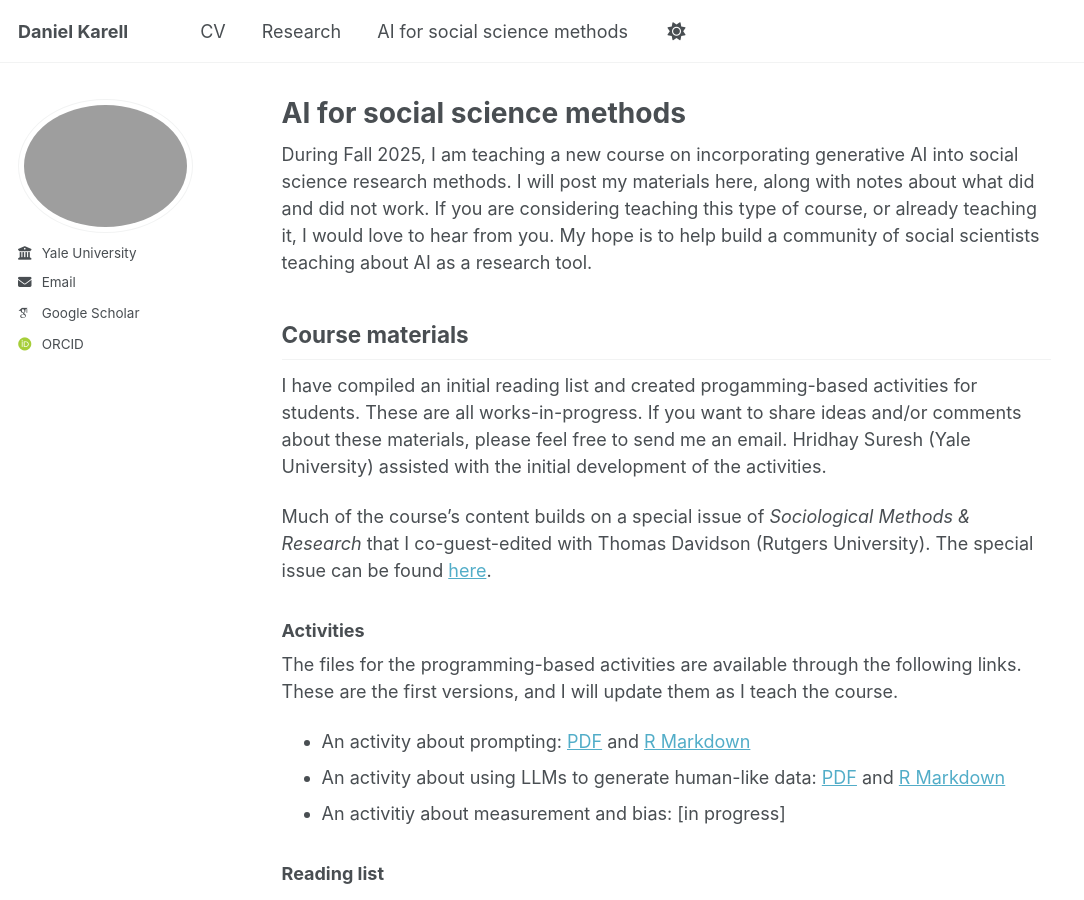
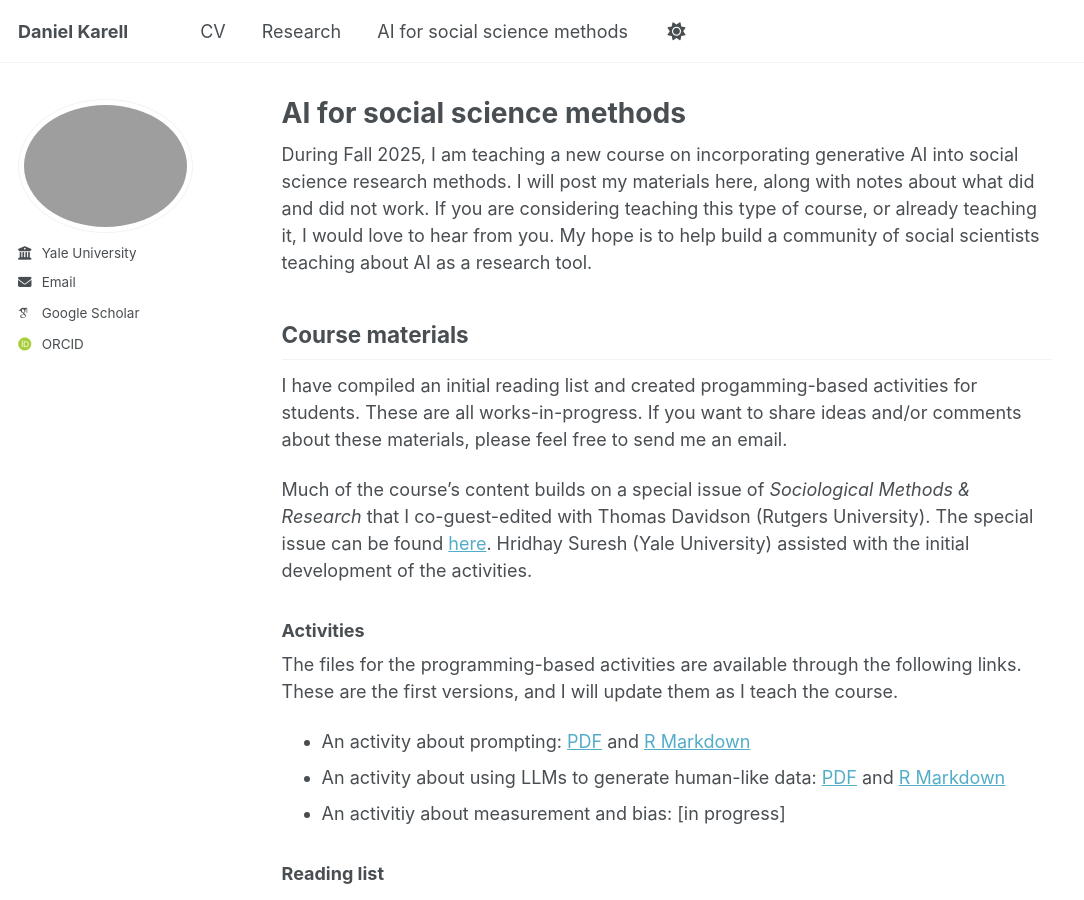
Before and after one commit to dkarell/dkarell.github.io, a Jekyll site: the page built from _pages/ai_for_social_science_methods.md, in a window 1280 px wide and 900 px high. Shown: the whole window, without its empty margins (0-1084 px from the left). Built offline with Jekyll 4.4.1, drawn with Linux system fonts in a browser that asks for light colours; some web fonts are replaced; a script that is not in the unit is left out.

```diff
--- a/_pages/ai_for_social_science_methods.md
+++ b/_pages/ai_for_social_science_methods.md
@@ -9,9 +9,9 @@ During Fall 2025, I am teaching a new course on incorporating generative AI into
 
 ## Course materials
 
-I have compiled an initial reading list and created progamming-based activities for students. These are all works-in-progress. If you want to share ideas and/or comments about these materials, please feel free to send me an email. Hridhay Suresh (Yale University) assisted with the initial development of the activities.
+I have compiled an initial reading list and created progamming-based activities for students. These are all works-in-progress. If you want to share ideas and/or comments about these materials, please feel free to send me an email.
 
-Much of the course's content builds on a special issue of *Sociological Methods & Research* that I co-guest-edited with Thomas Davidson (Rutgers University). The special issue can be found [here](https://journals.sagepub.com/toc/smra/54/3).
+Much of the course's content builds on a special issue of *Sociological Methods & Research* that I co-guest-edited with Thomas Davidson (Rutgers University). The special issue can be found [here](https://journals.sagepub.com/toc/smra/54/3). Hridhay Suresh (Yale University) assisted with the initial development of the activities.
 
 ### Activities
 
```
